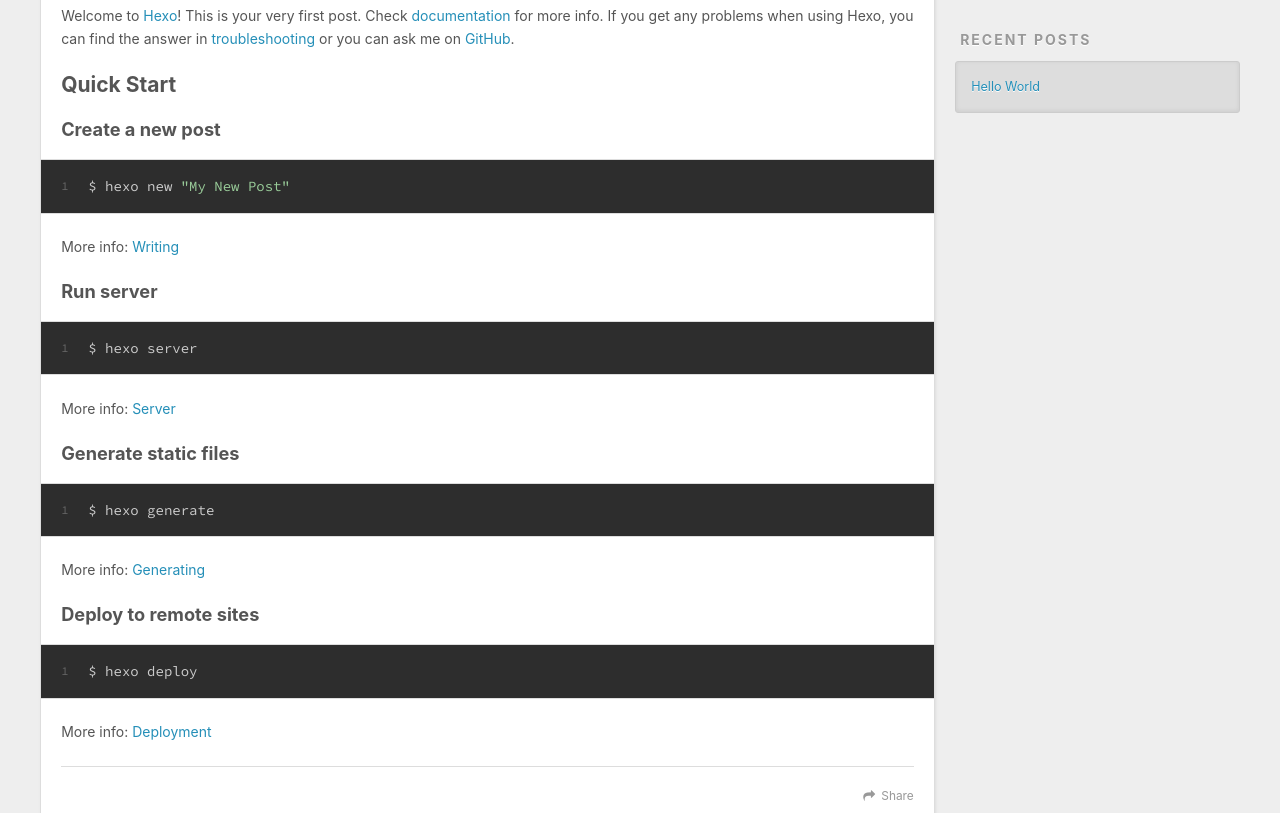
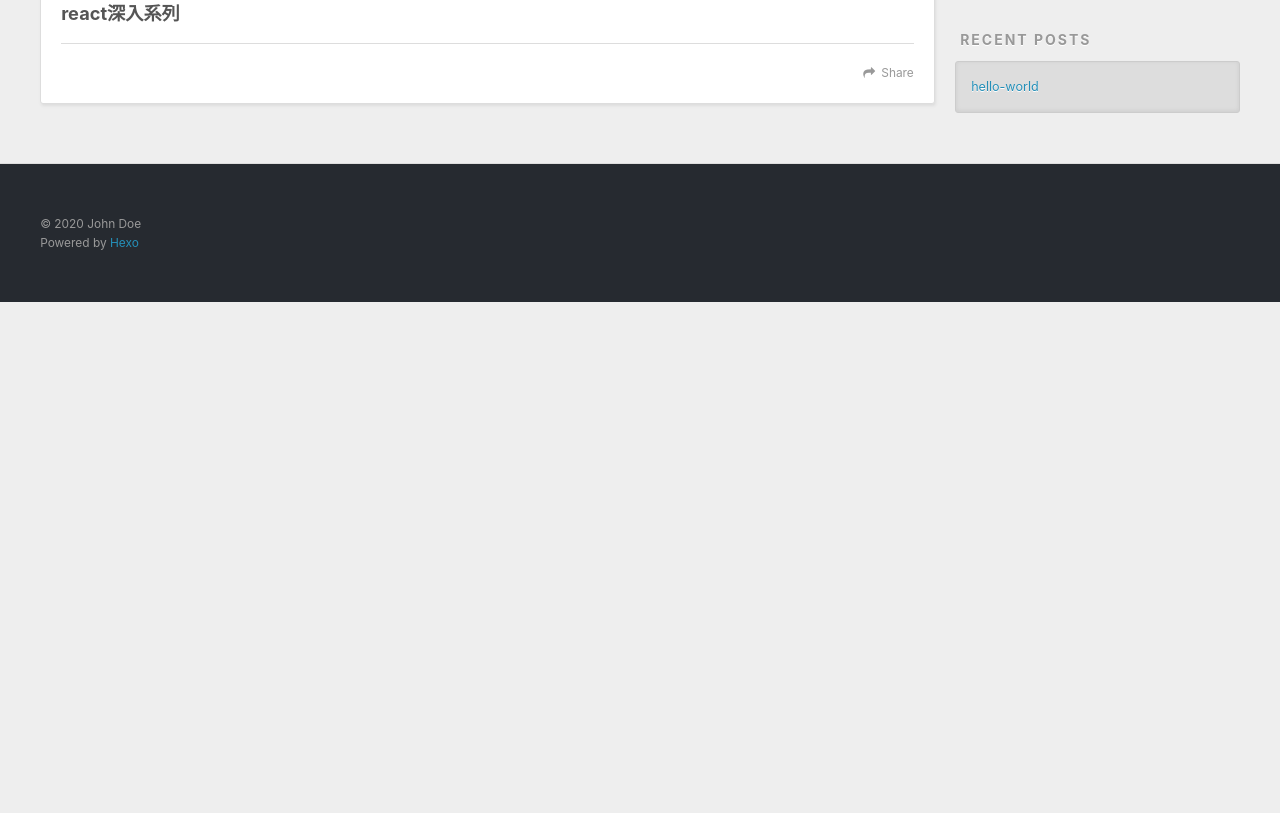
Before and after one commit to yujun9008/yujun9008.github.io, a plain HTML site: page 2019/12/29/hello-world/index.html in a window 1280 px wide. Shown: the part 448-1261 px from the top of the page. After the commit the page ends 800 px from the top, so only its background shows below. Drawn offline with nearby package versions, Linux system fonts and the light colour scheme.

Commit message:
Site updated: 2020-03-16 14:42:30

```diff
--- a/2019/12/29/hello-world/index.html
+++ b/2019/12/29/hello-world/index.html
@@ -5,17 +5,17 @@
 
 
 
-  <title>Hello World | Hexo</title>
+  <title>hello-world | Hexo</title>
   <meta name="viewport" content="width=device-width, initial-scale=1, maximum-scale=1">
-  <meta name="description" content="Welcome to Hexo! This is your very first post. Check documentation for more info. If you get any problems when using Hexo, you can find the answer in troubleshooting or you can ask me on GitHub. Quick">
+  <meta name="description" content="react深入系列">
 <meta property="og:type" content="article">
-<meta property="og:title" content="Hello World">
+<meta property="og:title" content="hello-world">
 <meta property="og:url" content="http://yoursite.com/2019/12/29/hello-world/index.html">
 <meta property="og:site_name" content="Hexo">
-<meta property="og:description" content="Welcome to Hexo! This is your very first post. Check documentation for more info. If you get any problems when using Hexo, you can find the answer in troubleshooting or you can ask me on GitHub. Quick">
+<meta property="og:description" content="react深入系列">
 <meta property="og:locale" content="en_US">
 <meta property="article:published_time" content="2019-12-29T13:18:56.227Z">
-<meta property="article:modified_time" content="2019-12-29T13:18:56.227Z">
+<meta property="article:modified_time" content="2020-01-06T01:25:22.470Z">
 <meta property="article:author" content="John Doe">
 <meta name="twitter:card" content="summary">
 
@@ -80,7 +80,7 @@
 
 
     <h1 class="article-title" itemprop="name">
-      Hello World
+      hello-world
     </h1>
 
 
@@ -88,20 +88,7 @@
 
     <div class="article-entry" itemprop="articleBody">
 
-        <p>Welcome to <a href="https://hexo.io/" target="_blank" rel="noopener">Hexo</a>! This is your very first post. Check <a href="https://hexo.io/docs/" target="_blank" rel="noopener">documentation</a> for more info. If you get any problems when using Hexo, you can find the answer in <a href="https://hexo.io/docs/troubleshooting.html" target="_blank" rel="noopener">troubleshooting</a> or you can ask me on <a href="https://github.com/hexojs/hexo/issues" target="_blank" rel="noopener">GitHub</a>.</p>
-<h2 id="Quick-Start"><a href="#Quick-Start" class="headerlink" title="Quick Start"></a>Quick Start</h2><h3 id="Create-a-new-post"><a href="#Create-a-new-post" class="headerlink" title="Create a new post"></a>Create a new post</h3><figure class="highlight bash"><table><tr><td class="gutter"><pre><span class="line">1</span><br></pre></td><td class="code"><pre><span class="line">$ hexo new <span class="string">"My New Post"</span></span><br></pre></td></tr></table></figure>
-
-<p>More info: <a href="https://hexo.io/docs/writing.html" target="_blank" rel="noopener">Writing</a></p>
-<h3 id="Run-server"><a href="#Run-server" class="headerlink" title="Run server"></a>Run server</h3><figure class="highlight bash"><table><tr><td class="gutter"><pre><span class="line">1</span><br></pre></td><td class="code"><pre><span class="line">$ hexo server</span><br></pre></td></tr></table></figure>
-
-<p>More info: <a href="https://hexo.io/docs/server.html" target="_blank" rel="noopener">Server</a></p>
-<h3 id="Generate-static-files"><a href="#Generate-static-files" class="headerlink" title="Generate static files"></a>Generate static files</h3><figure class="highlight bash"><table><tr><td class="gutter"><pre><span class="line">1</span><br></pre></td><td class="code"><pre><span class="line">$ hexo generate</span><br></pre></td></tr></table></figure>
-
-<p>More info: <a href="https://hexo.io/docs/generating.html" target="_blank" rel="noopener">Generating</a></p>
-<h3 id="Deploy-to-remote-sites"><a href="#Deploy-to-remote-sites" class="headerlink" title="Deploy to remote sites"></a>Deploy to remote sites</h3><figure class="highlight bash"><table><tr><td class="gutter"><pre><span class="line">1</span><br></pre></td><td class="code"><pre><span class="line">$ hexo deploy</span><br></pre></td></tr></table></figure>
-
-<p>More info: <a href="https://hexo.io/docs/one-command-deployment.html" target="_blank" rel="noopener">Deployment</a></p>
-
+        <h3 id="react深入系列"><a href="#react深入系列" class="headerlink" title="react深入系列"></a>react深入系列</h3>
 
     </div>
     <footer class="article-footer">
@@ -144,7 +131,7 @@
       <ul>
 
           <li>
-            <a href="/2019/12/29/hello-world/">Hello World</a>
+            <a href="/2019/12/29/hello-world/">hello-world</a>
           </li>
 
       </ul>
@@ -159,7 +146,7 @@
 
   <div class="outer">
     <div id="footer-info" class="inner">
-      &copy; 2019 John Doe<br>
+      &copy; 2020 John Doe<br>
       Powered by <a href="http://hexo.io/" target="_blank">Hexo</a>
     </div>
   </div>
```
Also changed, not shown: archives/2019/12/index.html (+3 -3 lines), archives/2019/index.html (+3 -3 lines), archives/index.html (+3 -3 lines), index.html (+4 -17 lines).
